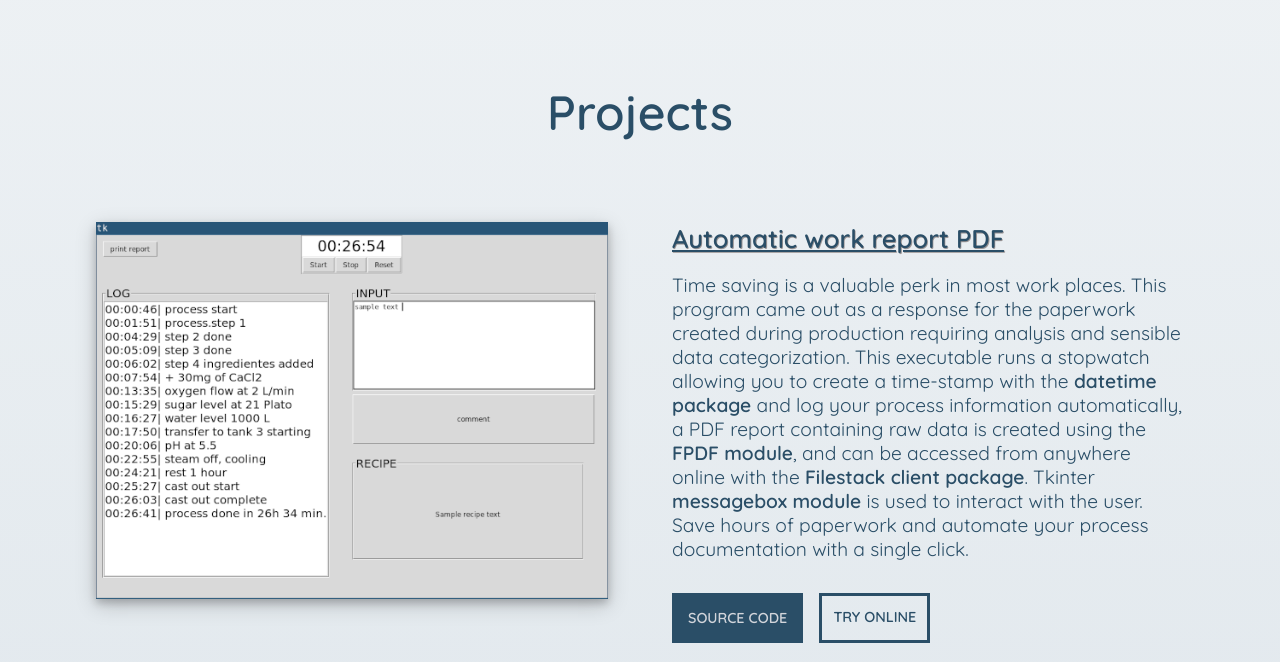
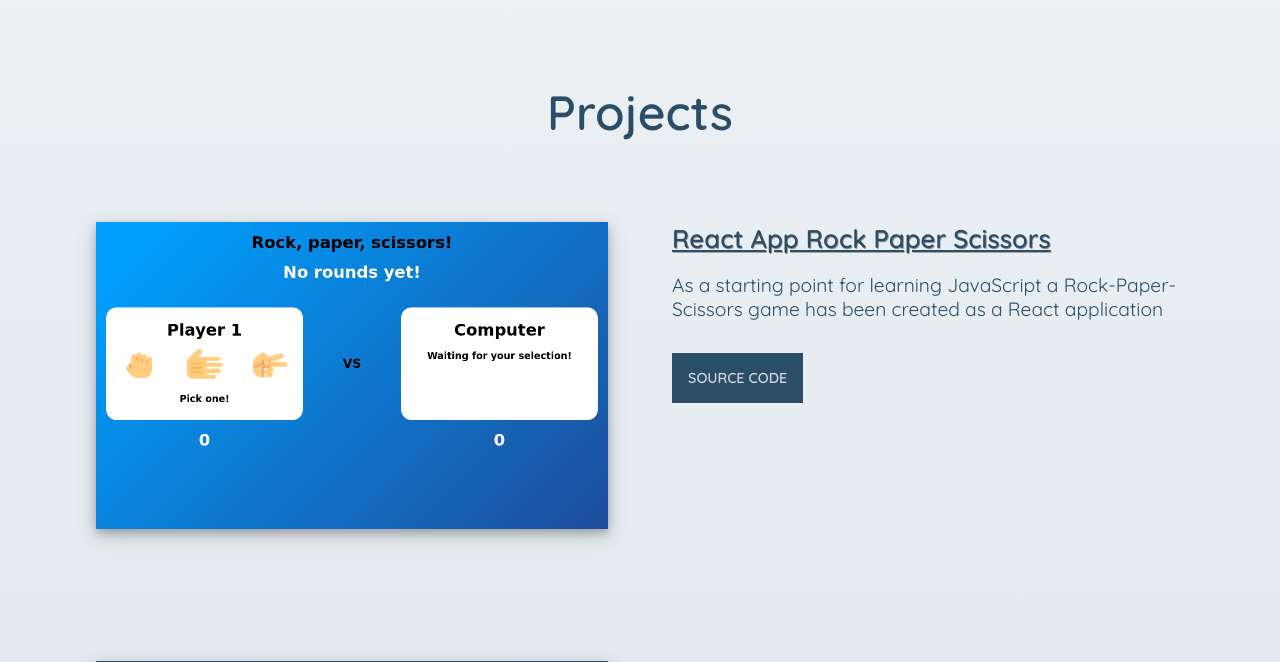
Before and after one commit to westoleaboat/my_portfolio, a Django app: page / in a window 1280 px wide. Shown: the part 1452-2114 px from the top of the page. Run offline with Django 4.2, Linux system fonts and the light colour scheme.

Commit message:
added react app Rock paper scissors site

```diff
--- a/blog/templates/blog/index.html
+++ b/blog/templates/blog/index.html
@@ -29,6 +29,24 @@
     <!-- projects section -->
     <section class="projects">
         <h2>Projects</h2>
+
+        <!-- single project -->
+        <div class="p__project">
+            <div class="p__richtext">
+                <h3>React App Rock Paper Scissors</h3>
+                <p>As a starting point for learning JavaScript a Rock-Paper-Scissors game has been
+                    created as a React application
+                </p>
+                <div class="p__links">
+                    <a class="p__source-code" target="_blank" href="https://github.com/westoleaboat/rock-paper-scissors">Source code</a>
+                    {% comment %} <a class="p__see-live" target="_blank" href="https://replit.com/@chacotasprod/pdf-report?embed=1">Try online</a> {% endcomment %}
+                </div>
+            </div>
+            <div class="p__image">
+                <img src="static/css/assets/projects/rps-react-app.png" alt="pdf-report">
+            </div>
+        </div>
+
         <!-- single project -->
         <div class="p__project">
             <div class="p__richtext">
@@ -48,6 +66,7 @@
                 <img src="static/css/assets/projects/pdf_report.png" alt="pdf-report">
             </div>
         </div>
+
         <!-- single project -->
         <div class="p__project">
             <div class="p__richtext">
@@ -131,7 +150,7 @@
         </div>
 
         <!-- single project -->
-        <div class="p__project">
+        <!--div class="p__project">
             <div class="p__richtext">
                 <h3>Stopwatch & Lap counter</h3>
                 <p>
@@ -147,7 +166,7 @@
             <div class="p__image">
                 <img src="static/css/assets/projects/timer-img.png" alt="time-stamp">
             </div>
-        </div>
+        </div-->
 
     </section>
 
```
Also changed, not shown: blog/static/css/assets/projects/rps-react-app.png (added).
